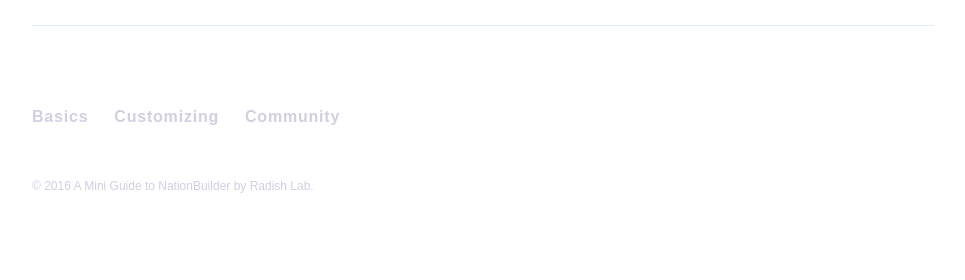
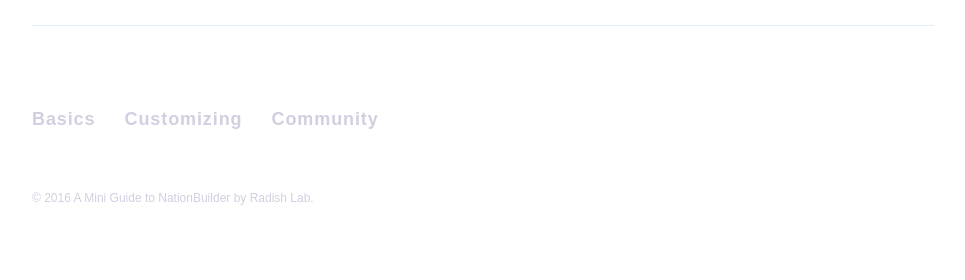
Before and after one commit to chrisheuberger/nationbuilder-guide, a Jekyll site: the page built from index.md, in a window 1280 px wide. Shown: the part 2651-2931 px from the top of the page, without its empty margins (64-1029 px from the left). Built offline with Jekyll 4.4.1, drawn with Linux system fonts in a browser that asks for light colours.

Commit message:
fix list item size

```diff
--- a/_sass/_base.scss
+++ b/_sass/_base.scss
@@ -18,7 +18,7 @@ p {
 }
 
 li {
-	@include font-size(16,12,24);
+	@include font-size(18,yes,28);
 }
 
 /* Headings */
--- a/_sass/_bullets.scss
+++ b/_sass/_bullets.scss
@@ -45,6 +45,6 @@
 		display: inline-block;
 	}
 	p {
-		@include font-size(16);
+		@include font-size(14);
 	}
 }
```
Also changed, not shown: 2 other files.
